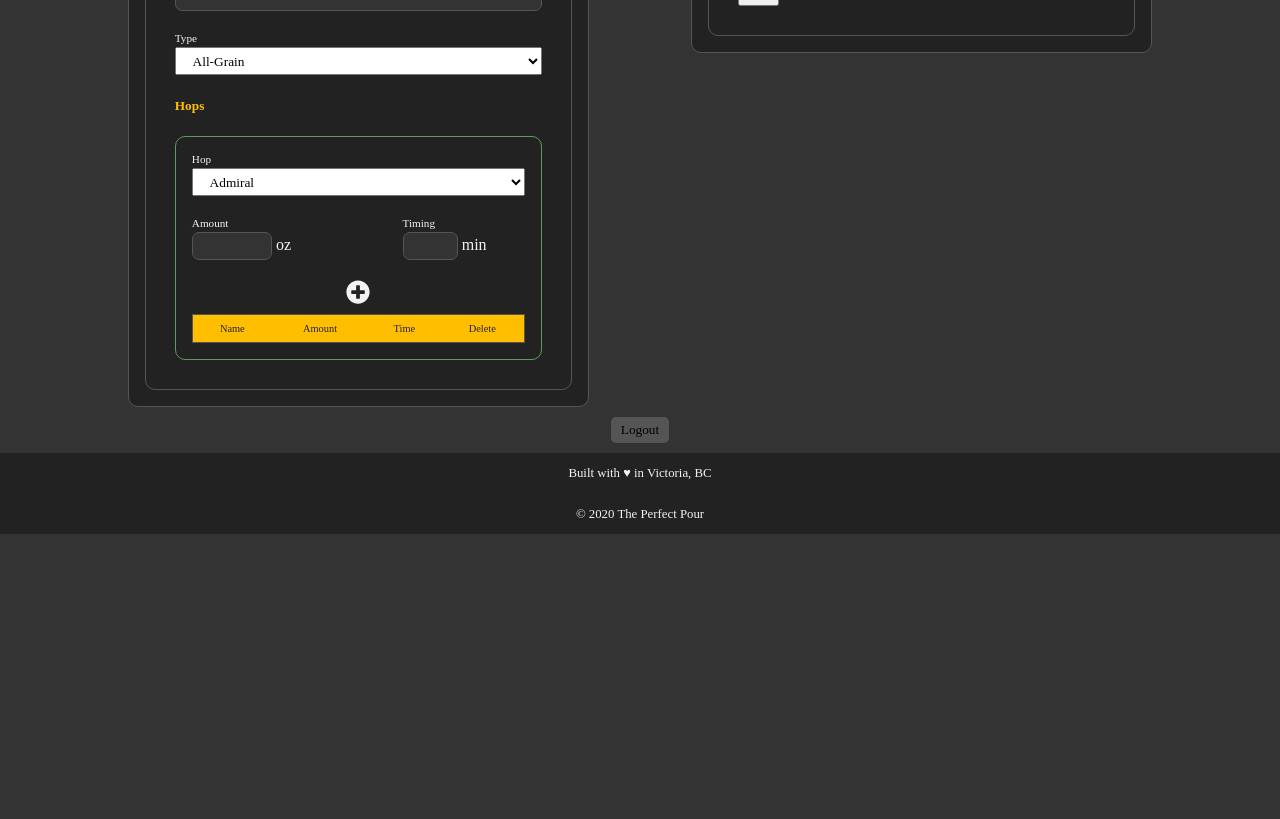
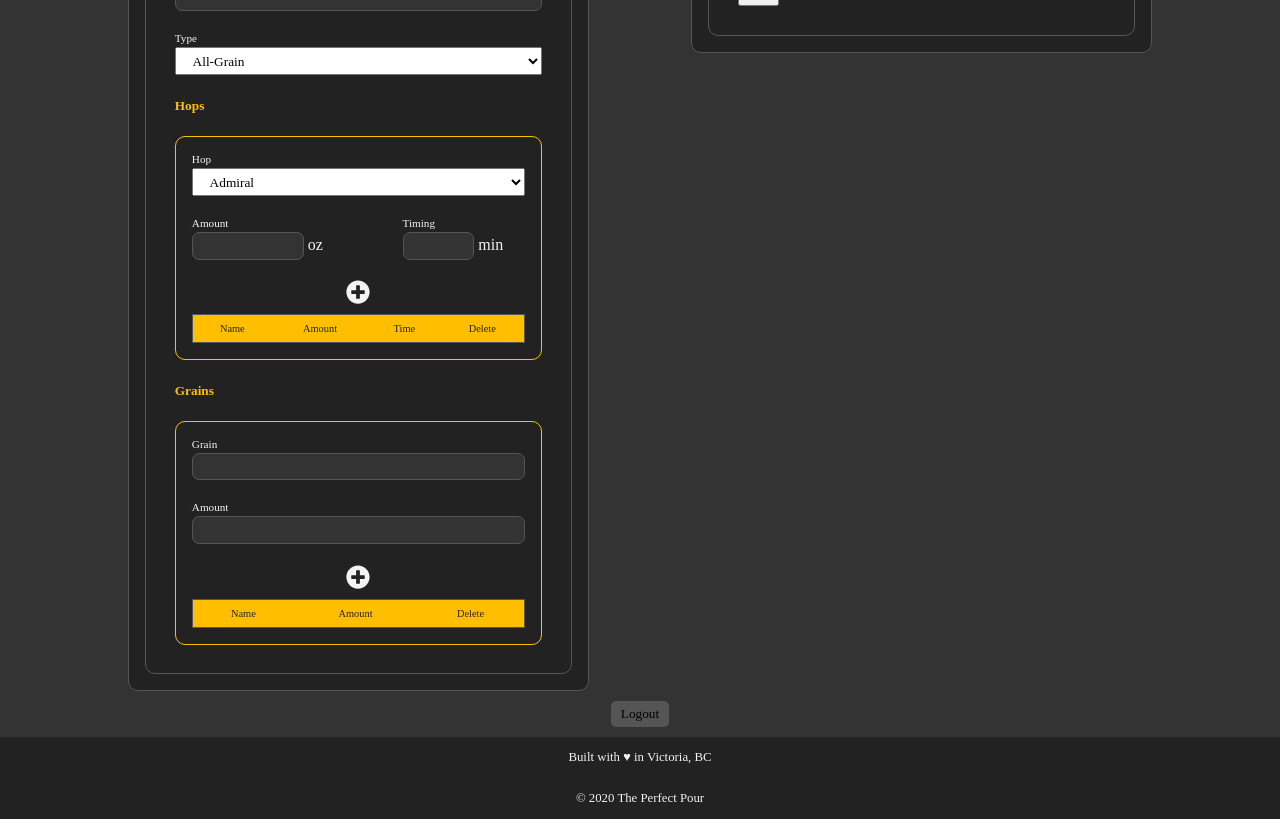
Before and after one commit to JackPlayer/ThePerfectPour, a React (Create React App) app in the folder frontend/perfect-pour/: page /home in a window 1280 px wide. Shown: the part 920-1739 px from the top of the page. Before the commit the page ends 1454 px from the top, so only its background shows below. Built offline with nearby package versions, Linux system fonts and the light colour scheme.

Commit message:
Added grain form to recipe form

```diff
--- a/frontend/perfect-pour/src/components/GrainForm.js
+++ b/frontend/perfect-pour/src/components/GrainForm.js
@@ -0,0 +1,71 @@
+import React, { useState } from 'react';
+import PropTypes from 'prop-types';
+import { v4 as uuidv4 } from 'uuid';
+
+import { FontAwesomeIcon } from '@fortawesome/react-fontawesome';
+import { faPlusCircle, faMinusCircle } from '@fortawesome/free-solid-svg-icons';
+
+const GrainForm = ({ grains, setGrains }) => {
+  const [grainInput, setGrain] = useState('');
+  const [amount, setAmount] = useState('');
+
+  const handleAddGrain = () => {
+    if (grainInput.length > 0 && amount.length > 0) {
+      const newGrain = {
+        name: grainInput,
+        amount,
+        id: uuidv4(),
+      };
+      setGrains(grains.concat(newGrain));
+    }
+  };
+
+  const handleDeleteGrain = (id) => {
+    const filteredGrains = grains.filter((grain) => grain.id !== id);
+    setGrains(filteredGrains);
+  };
+
+  const renderAddedGrains = () => grains.map((grain) => (
+    <tr key={grain.id}>
+      <td>{grain.name}</td>
+      <td>{grain.amount}</td>
+      <td><FontAwesomeIcon onClick={() => handleDeleteGrain(grain.id)} icon={faMinusCircle} className="btn-fa"/></td>
+    </tr>
+  ));
+  return (
+        <>
+            <h5>Grains</h5>
+            <div className="grain-entry">
+                <div className="form-field">
+                    <label>Grain</label>
+                    <input type="text" onChange={(e) => setGrain(e.target.value)}/>
+                </div>
+                <div className="form-field">
+                    <label>Amount</label>
+                    <input type="number" onChange={(e) => setAmount(e.target.value)}/>
+                </div>
+
+                <FontAwesomeIcon onClick={() => handleAddGrain()} className="fa-icon btn-fa" icon={faPlusCircle} />
+                <table>
+                    <thead>
+                        <tr>
+                            <th>Name</th>
+                            <th>Amount</th>
+                            <th>Delete</th>
+                        </tr>
+                    </thead>
+                    <tbody>
+                        {renderAddedGrains()}
+                    </tbody>
+                </table>
+            </div>
+        </>
+  );
+};
+
+export default GrainForm;
+
+GrainForm.propTypes = {
+  setGrains: PropTypes.func,
+  grains: PropTypes.arrayOf(PropTypes.object),
+};
--- a/frontend/perfect-pour/src/components/NewRecipeForm.js
+++ b/frontend/perfect-pour/src/components/NewRecipeForm.js
@@ -4,9 +4,11 @@
  */
 import React, { useState } from 'react';
 import HopForm from './HopForm';
+import GrainForm from './GrainForm';
 
 const NewRecipeForm = () => {
   const [hops, setHops] = useState([]);
+  const [grains, setGrains] = useState([]);
 
   return (
     <form id="recipe-form">
@@ -29,6 +31,7 @@ const NewRecipeForm = () => {
         </select>
       </div>
       <HopForm hops={hops} setHops={setHops} />
+      <GrainForm grains={grains} setGrains={setGrains} />
     </form>
   );
 };
--- a/frontend/perfect-pour/src/styles/main.scss
+++ b/frontend/perfect-pour/src/styles/main.scss
@@ -224,7 +224,7 @@ footer#footer {
   display: flex;
   flex-direction: row;
   input {
-    width: 25%;
+    width: 40%;
   }
 }
 // Login Page
@@ -323,10 +323,10 @@ footer#footer {
   }
 
   #recipe-form {
-    .hops-entry {
+    .hops-entry, .grain-entry {
       display: flex;
       flex-direction: column;
-      border: 1px solid $col-green;
+      border: 1px solid $col-primary;
       border-radius: 10px;
       padding: 1rem;
     }
```
